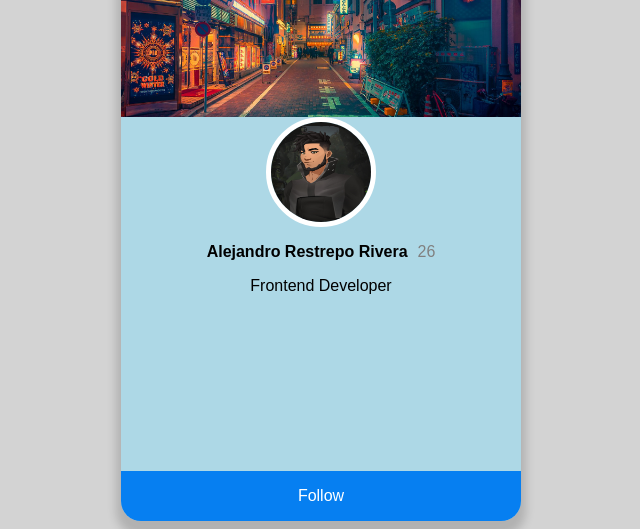
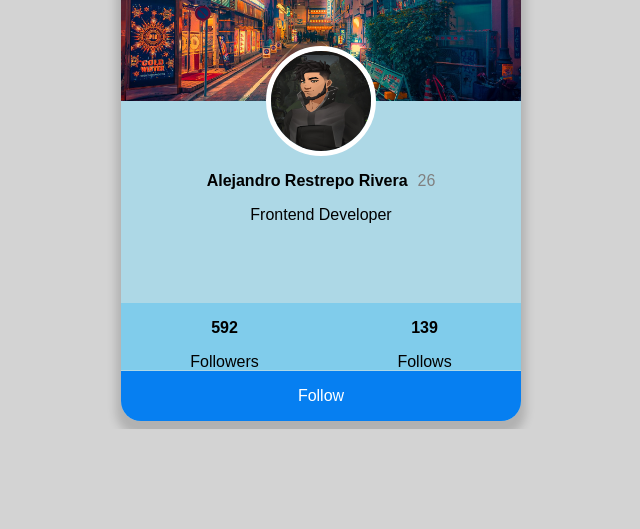
Before and after one commit to Graffyter/CursoFrontend, a plain HTML site: page zindex_apilamiento.html in a window 1280 px wide. Shown: the part 379-908 px from the top of the page, without its empty margins (319-959 px from the left). After the commit the page ends 808 px from the top, so only its background shows below. Drawn offline with Linux system fonts and the light colour scheme.

Commit message:
termino la card del ejersicio

```diff
--- a/zindex_apilamiento.html
+++ b/zindex_apilamiento.html
@@ -17,18 +17,22 @@
         }
        .card{
         width: 400px;
-        height: 600px;
+        height: 500px;
         background-color: lightblue;
         border-radius: 20px;
         box-shadow:0px 10px 10px 5px rgba(0,0,0,0.16)
 
        }
        .head{
+        display: flex;
         background: url(Imagenes/top_card.jpg) center/cover;
         border-top-left-radius: 20px;
         border-top-right-radius: 20px;
         height: 180px;
-
+        justify-content: center;
+        color: white;
+        font-family: Arial, Helvetica, sans-serif;
+        font-size: 30px;
         /* position: absolute; */
        }
        .profimg{
@@ -43,8 +47,8 @@
        /*  margin-left: 150px;
         margin-right: 150px; */
         /* margin-top: 160px; */
-        margin-top: -85px;
         margin: 0px auto;
+        margin-top: -55px;
        }
        .profile{
         display: flex;
@@ -61,6 +65,24 @@
         display: flex;
         justify-content: center;
        }
+       .content{
+        display: inline-flex;
+        width: 100%;
+        height: 67px;
+        align-items: center;
+        text-align: center;
+        justify-content: space-around;
+        background:rgb(128, 204, 235);
+        font-family: Arial, Helvetica, sans-serif;
+        margin-top: 79px;
+
+       }
+       .card .content p{
+        font-weight: bold;
+       }
+       .card .content span{
+        color: ;
+       }
        .foter{
         background-color: rgb(6, 127, 241);
         font-family: Arial, Helvetica, sans-serif;
@@ -68,7 +90,7 @@
         width: 400px;
         height: 50px;
         position: absolute;
-        margin-top: 550px;
+        margin-top: 450px;
         border-bottom-left-radius: 20px;
         border-bottom-right-radius: 20px;
        }
@@ -86,12 +108,25 @@
         <div class="head">
             <p>Welcome</p>
         </div>
-        <img class="profimg" src="Imagenes/image.jpeg" alt="profile-photo">
+        <div class="profile-data">
+            <img class="profimg" src="Imagenes/image.jpeg" alt="profile-photo">
         <div class="profile">
             <p><strong>Alejandro Restrepo Rivera </strong></p><p class="edad">26</p>
         </div>
         <div class="cargo">Frontend Developer</div>
+        </div>
+        <div class="content">
+            <div>
+                    <p>592</p>
+                    <span>Followers</span>
+                </div>
+                <div>
+                    <p>139</p>
+                    <span>Follows</span>
+                </div>
+        </div>
     </div>
+
     <div class="foter">
         <p>Follow</p>
     </div>
```
